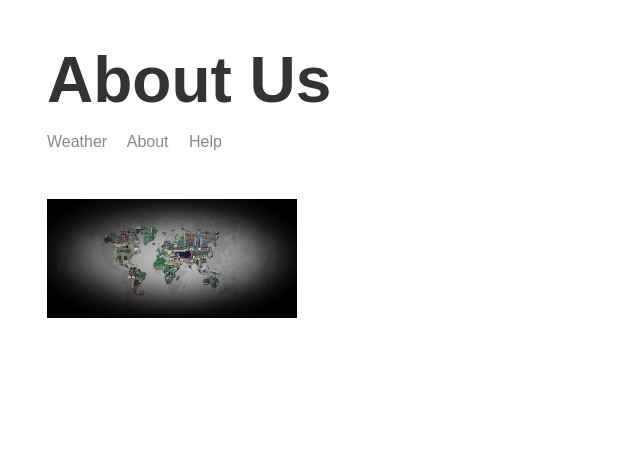
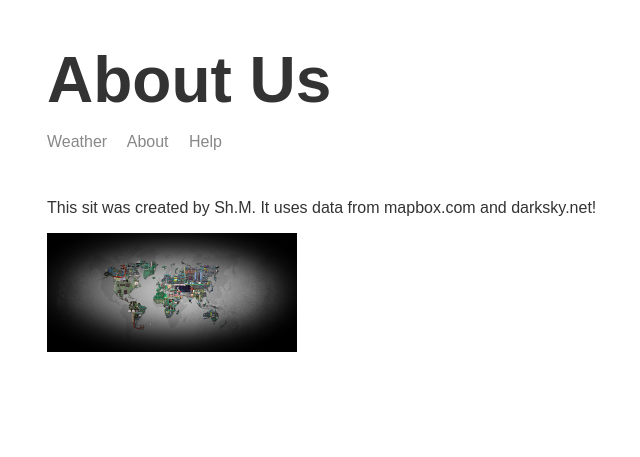
Before and after one commit to shaya2m/nodeJS-weather-websit, a Node server app: page /about in a window 1280 px wide. Shown: the top 457 px of the page, without its empty margins (268-908 px from the left). Run offline with Node 20, Linux system fonts and the light colour scheme.

Commit message:
add about text

```diff
--- a/templates/views/about.hbs
+++ b/templates/views/about.hbs
@@ -10,6 +10,7 @@
     <body>
         <div class="main-content">
             {{>header}}
+            <p>This sit was created by Sh.M. It uses data from mapbox.com and darksky.net! </p>
             <img class="portrait" src="/img/pic.jpg">
         </div>
         {{>footer}}
```
